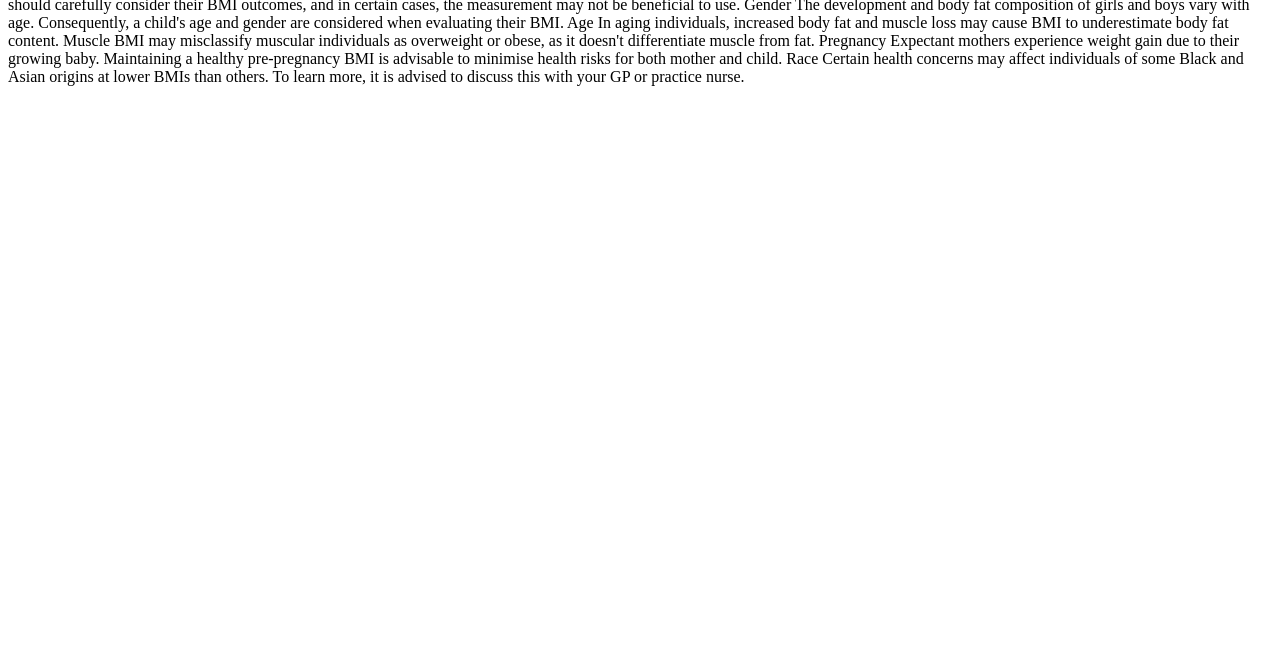
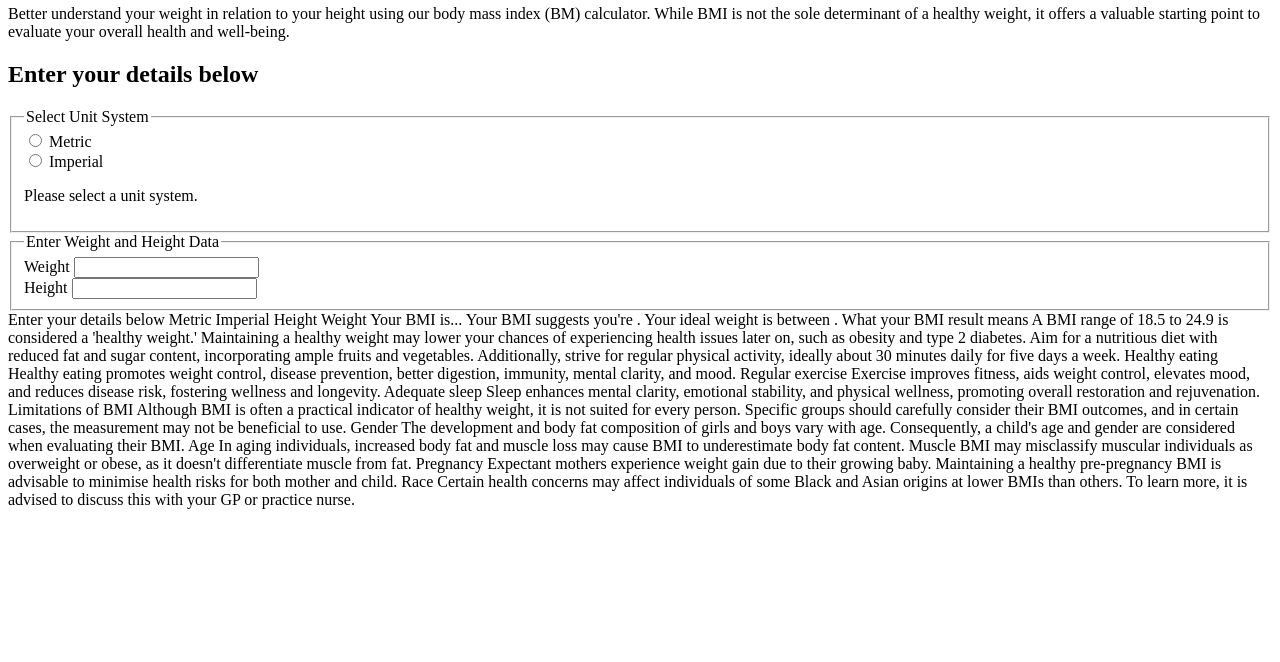
Before and after one commit to a-d14/bmi-calculator-frontend-mentor, a plain HTML site: page index.html in a window 1280 px wide. Shown: the part 138-800 px from the top of the page. Drawn offline with Linux system fonts and the light colour scheme.

Commit message:
(incomplete): started work on hero section

```diff
--- a/index.html
+++ b/index.html
@@ -3,19 +3,53 @@
 <head>
   <meta charset="UTF-8">
   <meta name="viewport" content="width=device-width, initial-scale=1.0">
-
-  <link rel="icon" type="image/png" sizes="32x32" href="./assets/images/favicon-32x32.png">
-
-  <title>Frontend Mentor | Body Mass Index Calculator</title>
+  <title>Body Mass Index Calculator</title>
 </head>
 <body>
+  <main>
+    <section class="hero">
+      <img width="64" height="64" src="assets/images/logo.svg" alt="logo" />
+      <h1>Body Mass Index Calculator</h1>
+      <p>Better understand your weight in relation to your height using our
+        body mass index (BM) calculator. While BMI is not the sole determinant
+        of a healthy weight, it offers a valuable starting point to evaluate
+        your overall health and well-being.
+      </p>
+      <div>
+        <h2>Enter your details below</h2>
+        <form>
+          <fieldset aria-describedby="unit-error">
+            <legend>Select Unit System</legend>
+            <div>
+              <input type="radio" id="metric" name="unit-system" />
+              <label for="metric">Metric</label>
+            </div>
 
-  Body Mass Index Calculator
+            <div>
+              <input type="radio" id="imperial" name="unit-system" />
+              <label for="imperial">Imperial</label>
+            </div>
 
-  Better understand your weight in relation to your height using our
-  body mass index (BM) calculator. While BMI is not the sole determinant
-  of a healthy weight, it offers a valuable starting point to evaluate
-  your overall health and well-being.
+            <p id="unit-error" aria-live="polite">Please select a unit system.</p>
+          </fieldset>
+          <fieldset>
+            <legend>Enter Weight and Height Data</legend>
+            <div>
+              <label>Weight</label>
+              <input type="text" />
+            </div>
+            <div>
+              <label>Height</label>
+              <input type="text" />
+            </div>
+          </fieldset>
+        </form>
+      </div>
+    </section>
+  </main>
+
+
+
 
   Enter your details below
 
```
Also changed, not shown: assets/images/favicon-32x32.png (deleted).
